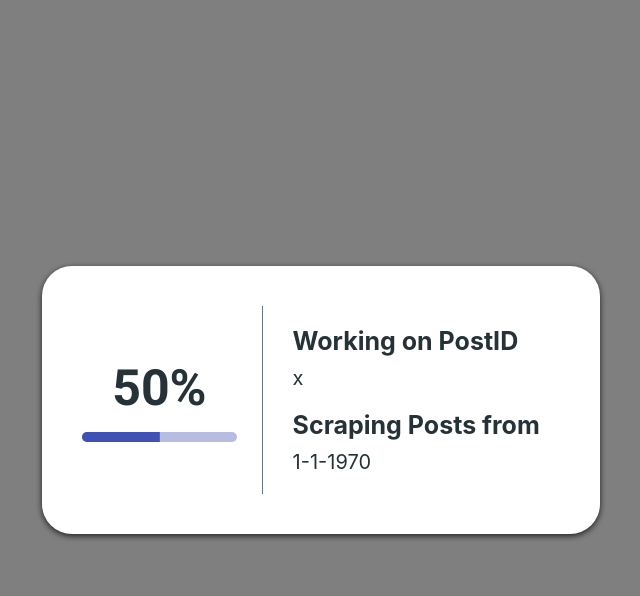
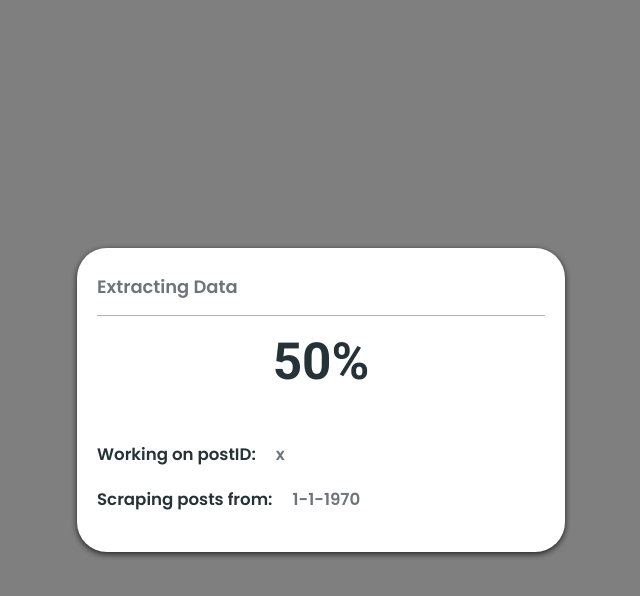
Before and after one commit to Sygmus-1897/Extract-it-Frontend, a React (Create React App) app: page / in a window 1280 px wide. Both pictures are taken after typing "Sample" into the empty fields and a click on the button "START". Shown: the top 596 px of the page, without its empty margins (319-959 px from the left). Built offline with nearby package versions, Linux system fonts and the light colour scheme; no server answers.

Commit message:
Revamped Progress Window

```diff
--- a/public/index.html
+++ b/public/index.html
@@ -7,6 +7,15 @@
       href="https://fonts.googleapis.com/css2?family=Roboto:wght@700&display=swap"
       rel="stylesheet"
     />
+    <link
+      href="https://fonts.googleapis.com/css2?family=Montserrat:wght@400;600&display=swap"
+      rel="stylesheet"
+    />
+    <link
+      href="https://fonts.googleapis.com/css2?family=Poppins:wght@600&display=swap"
+      rel="stylesheet"
+    />
+
     <link
       rel="stylesheet"
       href="https://fonts.googleapis.com/icon?family=Material+Icons"
--- a/src/components/progress_window/linear_progress_bar.jsx
+++ b/src/components/progress_window/linear_progress_bar.jsx
@@ -13,11 +13,13 @@ const useStyles = makeStyles((theme) => ({
 const ProgressBar = (props) => {
   const classes = useStyles();
   return (
-    <LinearProgress
-      className={classes.root}
-      variant="determinate"
-      value={props.progress}
-    />
+    <div className="progress-bar-container">
+      <LinearProgress
+        className={classes.root}
+        variant="determinate"
+        value={props.progress}
+      />
+    </div>
   );
 };
 
--- a/src/components/progress_window/progress_window.jsx
+++ b/src/components/progress_window/progress_window.jsx
@@ -1,5 +1,4 @@
 import React, { useState, useEffect } from "react";
-import CurrentItem from "./curr_item";
 import Progressbar from "./linear_progress_bar";
 import Backdrop from "@material-ui/core/Backdrop";
 import { makeStyles } from "@material-ui/core/styles";
@@ -45,28 +44,30 @@ const ProgressWindow = (props) => {
       <div className="progress-window">
         {props.currPost ? (
           <div className="progress-window-container">
+            <div className="progress-window-title-container">
+              <label className="progress-window-title">Extracting Data</label>
+            </div>
             <div className="progress-section">
-              <CurrentItem
-                class="progress-counter"
-                message={progress.toString().concat("%")}
-              />
+              <label className="progress-counter">
+                {progress.toString().concat("%")}
+              </label>
               <Progressbar progress={progress} />
             </div>
             <div className="info-section">
-              <CurrentItem
-                class="current-post-label"
-                message="Working on PostID"
-              />
-              <CurrentItem class="current-post" message={props.currPost} />
-              <CurrentItem
-                class="current-date-label"
-                message="Scraping Posts from"
-              />
-              <CurrentItem class="current-date" message={getDate()} />
+              <div className="post-info">
+                <label className="current-post-label">Working on postID:</label>
+                <label className="current-post">{props.currPost}</label>
+              </div>
+              <div className="date-info">
+                <label className="current-date-label">
+                  Scraping posts from:
+                </label>
+                <label className="current-date">{getDate()}</label>
+              </div>
             </div>
           </div>
         ) : (
-          <CurrentItem class="loading-msg" message="loading..." />
+          <label className="loading-msg">loading...</label>
         )}
       </div>
     </Backdrop>
--- a/src/index.css
+++ b/src/index.css
@@ -82,14 +82,15 @@ code {
   align-items: center;
 }
 
-@media (min-width: 601px) {
+@media (min-width: 101px) {
   .progress-window {
-    display: flex;
+    font-family: "Poppins", "Montserrat", sans-serif;
+
+    display: relative;
     justify-content: center;
     align-items: center;
-    flex-direction: column;
-    /* width: 50%; */
-    padding: 0;
+    width: 35%;
+    padding: 10px 20px;
     background-color: white;
     border-radius: 30px;
     color: #253237;
@@ -98,10 +99,9 @@ code {
 
   .progress-counter {
     font-family: "Roboto", sans-serif;
-    font-size: 50px;
+    font-size: 4vw;
     color: #253237;
-    margin: 0 30px;
-    margin-bottom: 15px;
+    margin-bottom: 5px;
   }
 
   .progress-section {
@@ -109,22 +109,25 @@ code {
     flex-direction: column;
     justify-content: center;
     align-items: center;
-    margin-right: 5px;
+    margin-top: 15px;
   }
 
   .progress-window-container {
     display: flex;
-    flex-direction: row;
-    padding: 40px;
+    flex-direction: column;
   }
 
   .info-section {
     display: flex;
     flex-direction: column;
-    margin-left: 20px;
-    padding: 10px 20px;
-    padding-left: 30px;
-    border-left: 1px solid #6c757d;
+    margin: 15px 0 30px;
+  }
+
+  .post-info,
+  .date-info {
+    display: flex;
+    flex-direction: row;
+    margin-top: 20px;
   }
 
   .current-post-label,
@@ -132,9 +135,20 @@ code {
     white-space: nowrap;
     overflow: hidden;
     text-overflow: ellipsis;
-    font-size: 25px;
+    font-size: 1.3vw;
     font-weight: bold;
-    margin: 10px 0;
+  }
+
+  .progress-window-title-container {
+    position: relative;
+    border-bottom: 1px solid #adb5bd;
+    padding: 15px 0;
+  }
+
+  .progress-window-title {
+    font-size: 1.4vw;
+    color: #6c757d;
+    font-weight: bold;
   }
 
   .current-post,
@@ -142,8 +156,10 @@ code {
     white-space: nowrap;
     overflow: hidden;
     text-overflow: ellipsis;
-    font-size: 20px;
-    margin-bottom: 10px;
+    font-weight: normal;
+    color: #6c757d;
+    font-size: 1.3vw;
+    margin-left: 20px;
   }
 
   .loading-msg {
@@ -152,7 +168,7 @@ code {
   }
 }
 
-@media (max-width: 600px) {
+@media (max-width: 100px) {
   .progress-window {
     display: flex;
     justify-content: center;
```
